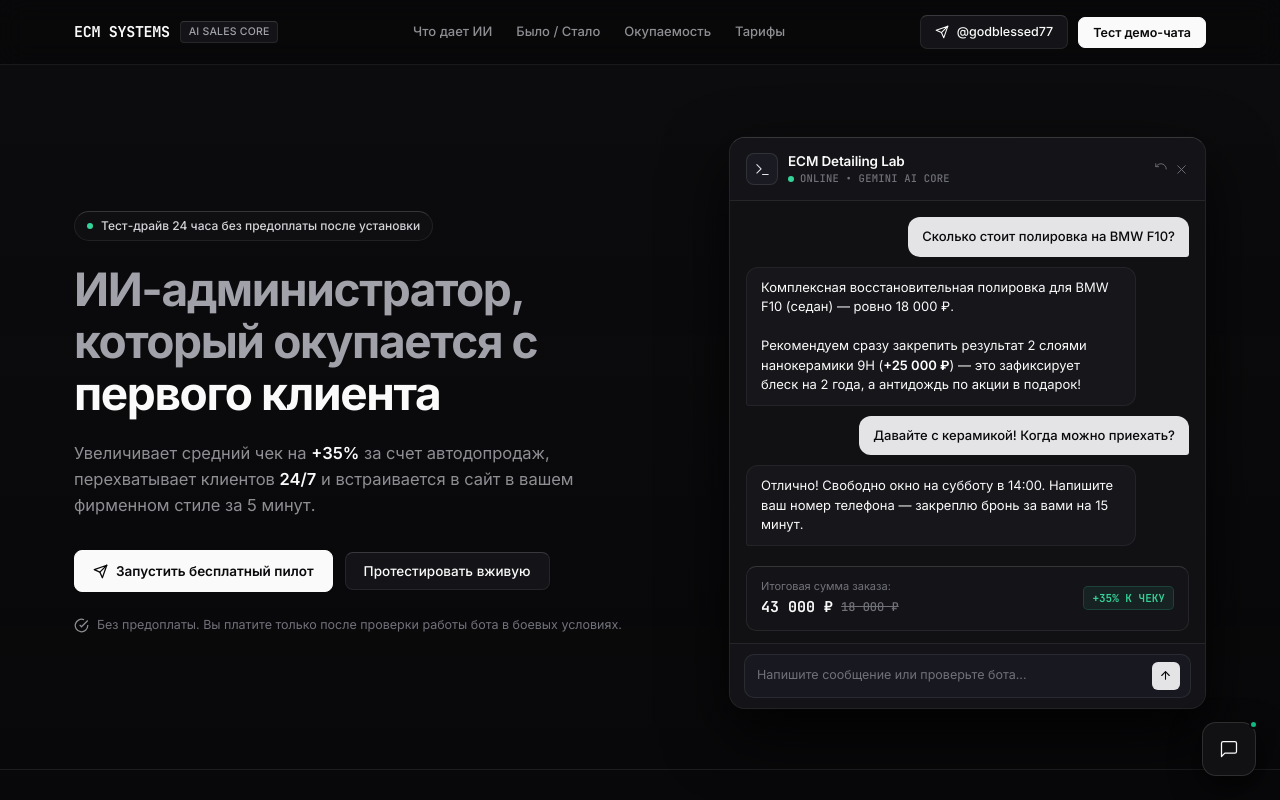
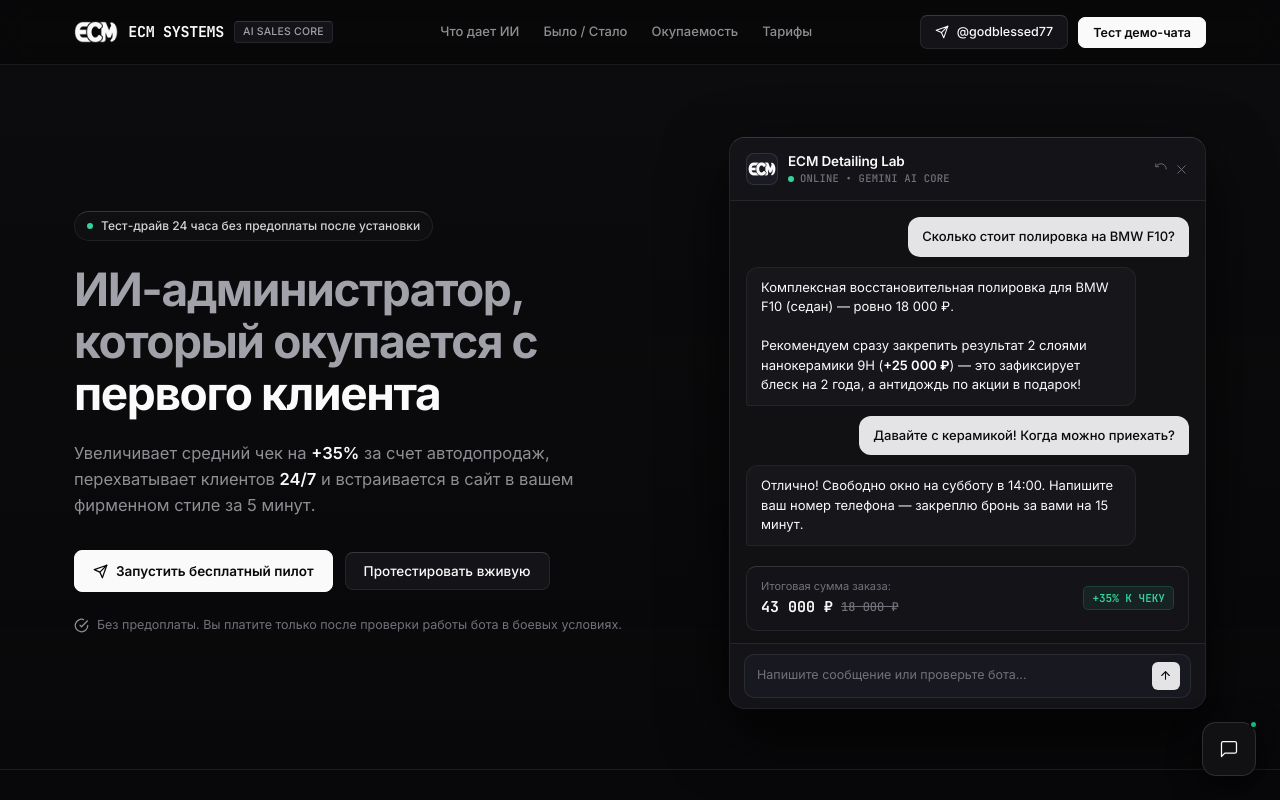
Before and after one commit to ecmsystems/Demo-bot, a plain HTML site: page index.html in a window 1280 px wide. Shown: the top 800 px of the page. Drawn offline with Linux system fonts and the light colour scheme.

Commit message:
Add inverted white ECM logo for dark theme, favicons and embed in site header

```diff
--- a/index.html
+++ b/index.html
@@ -5,6 +5,8 @@
   <meta name="viewport" content="width=device-width, initial-scale=1.0">
   <title>ECM Systems — ИИ-администратор для детейлинга и автостудий | Рост среднего чека на +35%</title>
   <meta name="description" content="ИИ-виджет на сайт и Telegram-бот для автостудий и детейлинга. Автодопродажи, перехват клиентов 24/7, Google CRM и тест-драйв 24 часа без предоплаты.">
+  <link rel="icon" type="image/png" sizes="64x64" href="./favicon.png">
+  <link rel="apple-touch-icon" sizes="180x180" href="./apple-touch-icon.png">
   <link rel="preconnect" href="https://fonts.googleapis.com">
   <link rel="preconnect" href="https://fonts.gstatic.com" crossorigin>
   <link href="https://fonts.googleapis.com/css2?family=Inter:wght@400;500;600;700&family=JetBrains+Mono:wght@500;600;700&display=swap" rel="stylesheet">
@@ -121,6 +123,13 @@
       display: flex;
       align-items: center;
       gap: 10px;
+    }
+
+    .logo-emblem {
+      height: 22px;
+      width: auto;
+      object-fit: contain;
+      display: block;
     }
 
     .logo-badge {
@@ -1258,7 +1267,8 @@
   <header>
     <div class="container header-inner">
       <a href="./" class="logo">
-        ECM SYSTEMS
+        <img src="./logo.png" alt="ECM" class="logo-emblem">
+        <span>ECM SYSTEMS</span>
         <span class="logo-badge">AI SALES CORE</span>
       </a>
 
@@ -1332,10 +1342,7 @@
         <div class="mockup-header">
           <div class="mockup-header-left">
             <div class="mockup-avatar">
-              <svg width="17" height="17" viewBox="0 0 24 24" fill="none" stroke="currentColor" stroke-width="1.5" stroke-linecap="round" stroke-linejoin="round">
-                <polyline points="4 17 10 11 4 5"/>
-                <line x1="12" y1="19" x2="20" y2="19"/>
-              </svg>
+              <img src="./logo.png" alt="ECM" style="height: 14px; width: auto; object-fit: contain;">
             </div>
             <div class="mockup-header-info">
               <span class="mockup-studio-name">ECM Detailing Lab</span>
@@ -1894,8 +1901,9 @@
   <!-- ─── FOOTER ──────────────────────────────────────────────────────── -->
   <footer>
     <div class="container footer-inner">
-      <div class="footer-copy">
-        © 2026 ECM SYSTEMS. ПРЕМИАЛЬНЫЕ ИИ-РЕШЕНИЯ ДЛЯ АВТОСТУДИЙ.
+      <div class="footer-copy" style="display: flex; align-items: center; gap: 8px;">
+        <img src="./logo.png" alt="ECM" style="height: 14px; width: auto; opacity: 0.8;">
+        <span>© 2026 ECM SYSTEMS. ПРЕМИАЛЬНЫЕ ИИ-РЕШЕНИЯ ДЛЯ АВТОСТУДИЙ.</span>
       </div>
       <div class="footer-links">
         <a href="https://t.me/godblessed77" target="_blank" rel="noopener noreferrer">Связаться в Telegram</a>
```
Also changed, not shown: apple-touch-icon.png (added), favicon-32.png (added), favicon.ico (added), favicon.png (added), logo-mirror.png (added), logo-preview-dark.png (added), logo-white-square.png (added), logo.png (added).
